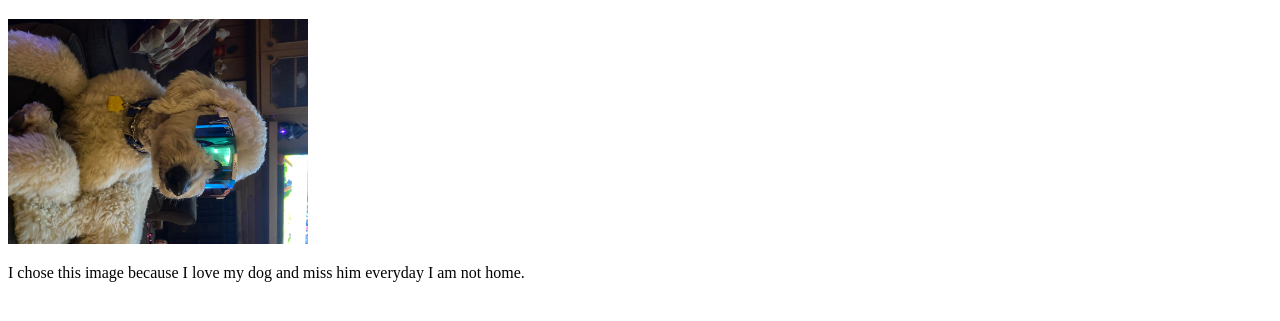
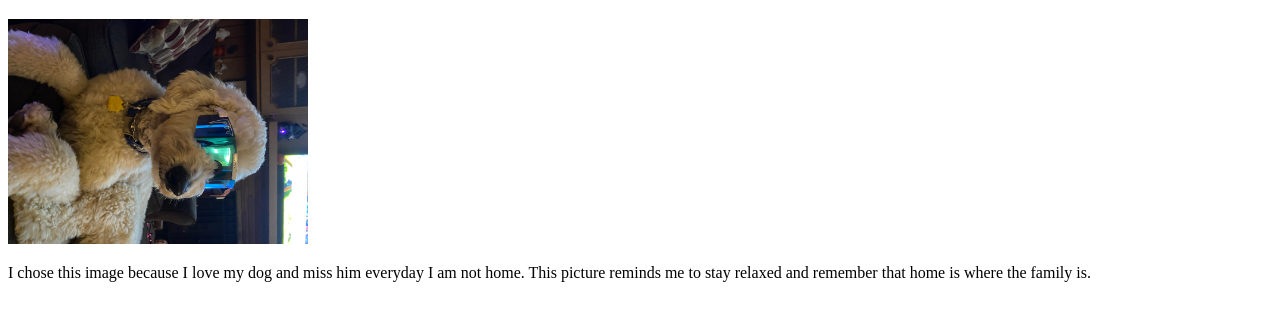
Before and after one commit to coltonmershonmsj/demo-ColtonMershon, a plain HTML site: page index.html in a window 1280 px wide. Shown: the part 61-382 px from the top of the page. Drawn offline with Linux system fonts and the light colour scheme.

Commit message:
Update index.html

```diff
--- a/index.html
+++ b/index.html
@@ -12,6 +12,7 @@
 
     <p>
         I chose this image because I love my dog and miss him everyday I am not home.
+        This picture reminds me to stay relaxed and remember that home is where the family is.
     </p>
 
 </body>
```
